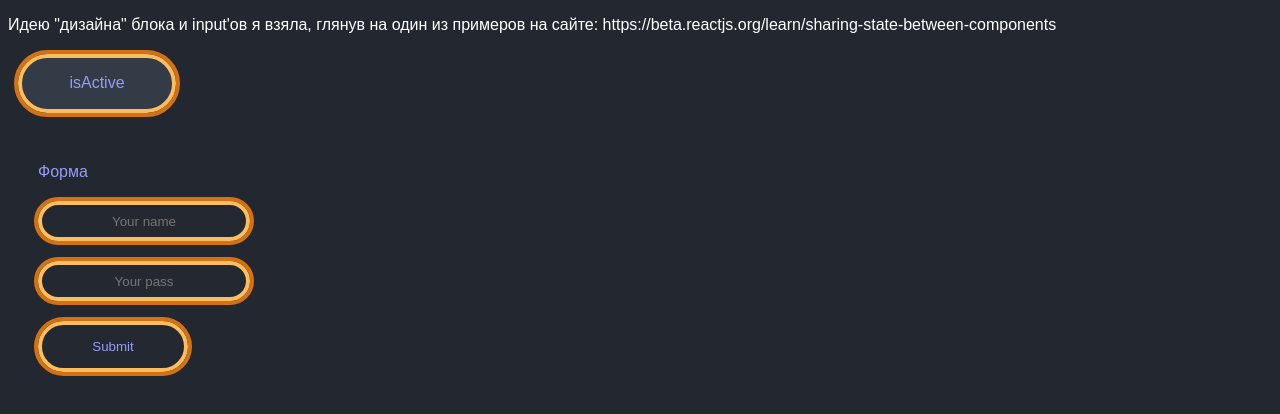
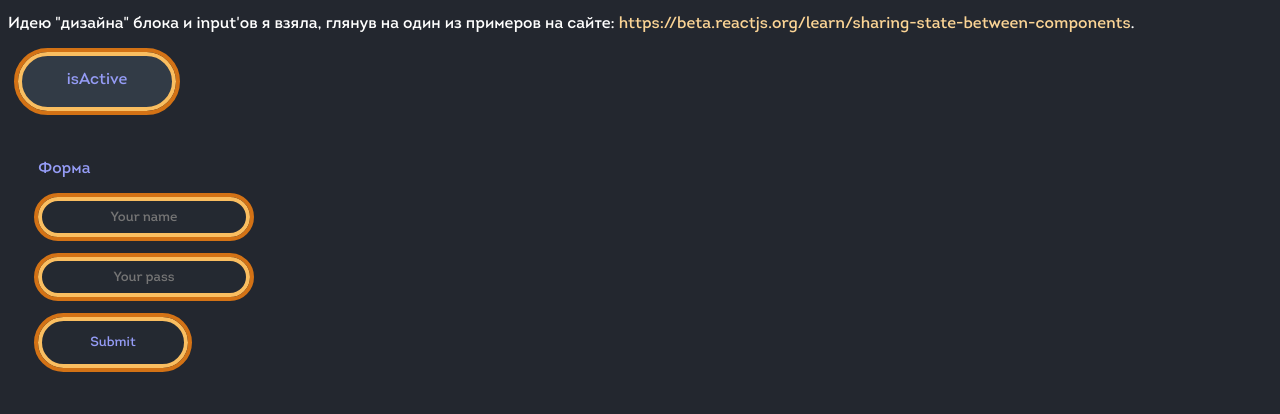
Before and after one commit to AnastasVik/little_form, a plain HTML site: page index.html in a window 1280 px wide. Drawn offline with Linux system fonts and the light colour scheme.

Commit message:
fontIntro, globalLinkStyles and linkToResourceStyles

```diff
--- a/css/index.css
+++ b/css/index.css
@@ -1,5 +1,6 @@
+@import url("../fonts/intro-transfonter/stylesheet.css");
 * {
-  font-family: "Intro Regular", sans-serif;
+  font-family: "Intro", sans-serif;
   outline: none;
   border: none;
   text-decoration: none;
@@ -9,6 +10,22 @@ body {
   background-color: #23272f;
   color: white;
   border: none;
+}
+
+a {
+  color: #fbd495;
+}
+
+a:hover {
+  color: #d37215;
+}
+
+a:focus {
+  color: #d37215;
+}
+
+a:active {
+  color: #fabe60;
 }
 
 .blockWithBorders {
@@ -39,7 +56,8 @@ body {
 .inputStyles:hover, :focus {
   border-color: #a67f40;
   outline-color: #8b4a0e;
-  color: #6266a4;
+  color: #fabe60;
+  caret-color: #fabe60;
 }
 
 .buttonStyles {
--- /dev/null
+++ b/fonts/intro-transfonter/stylesheet.css
@@ -0,0 +1,71 @@
+@font-face {
+    font-family: 'Intro Regular';
+    src: url('Intro-Regular-Italic.woff2') format('woff2'),
+        url('Intro-Regular-Italic.woff') format('woff');
+    font-weight: normal;
+    font-style: italic;
+    font-display: swap;
+}
+
+@font-face {
+    font-family: 'Intro Demo Black CAPS';
+    src: url('IntroDemo-BlackCAPS.woff2') format('woff2'),
+        url('IntroDemo-BlackCAPS.woff') format('woff');
+    font-weight: 900;
+    font-style: normal;
+    font-display: swap;
+}
+
+@font-face {
+    font-family: 'Intro Demo Cond Black CAPS';
+    src: url('IntroDemoCond-BlackCAPS.woff2') format('woff2'),
+        url('IntroDemoCond-BlackCAPS.woff') format('woff');
+    font-weight: 900;
+    font-style: normal;
+    font-display: swap;
+}
+
+@font-face {
+    font-family: 'Intro Demo Cond Light CAPS';
+    src: url('IntroDemoCond-LightCAPS.woff2') format('woff2'),
+        url('IntroDemoCond-LightCAPS.woff') format('woff');
+    font-weight: 300;
+    font-style: normal;
+    font-display: swap;
+}
+
+@font-face {
+    font-family: 'Intro Demo Black Inline CAPS';
+    src: url('IntroDemo-BlackInlineCAPS.woff2') format('woff2'),
+        url('IntroDemo-BlackInlineCAPS.woff') format('woff');
+    font-weight: 900;
+    font-style: normal;
+    font-display: swap;
+}
+
+@font-face {
+    font-family: 'Intro';
+    src: url('Intro-Bold.woff2') format('woff2'),
+        url('Intro-Bold.woff') format('woff');
+    font-weight: bold;
+    font-style: normal;
+    font-display: swap;
+}
+
+@font-face {
+    font-family: 'Intro';
+    src: url('Intro-Regular.woff2') format('woff2'),
+        url('Intro-Regular.woff') format('woff');
+    font-weight: normal;
+    font-style: normal;
+    font-display: swap;
+}
+
+@font-face {
+    font-family: 'Intro Script R H2 Base';
+    src: url('IntroScriptR-H2Base.woff2') format('woff2'),
+        url('IntroScriptR-H2Base.woff') format('woff');
+    font-weight: normal;
+    font-style: normal;
+    font-display: swap;
+}
--- a/index.html
+++ b/index.html
@@ -2,21 +2,21 @@
 <html lang="ru">
   <head>
     <meta charset="UTF-8" />
-    <title>js-learn.page</title>
+    <title>Little Form</title>
     <link href="css/index.css" type="text/css" rel="stylesheet" />
     <script href="js/index.js" ></script>
   </head>
   <body>
-    <p>Идею "дизайна" блока и input'ов я взяла, глянув на один из примеров на сайте: https://beta.reactjs.org/learn/sharing-state-between-components</p>
+    <p>Идею "дизайна" блока и input'ов я взяла, глянув на один из примеров на сайте: <a tabindex="1" href="https://beta.reactjs.org/learn/sharing-state-between-components" >https://beta.reactjs.org/learn/sharing-state-between-components</a>.</p>
     <div class="blockWithBorders" >
       <p>isActive</p>
     </div>
     <div>
       <form action="#" method="post" >
         <span class="formName" >Форма</span><br />
-        <input class="blockWithBorders inputStyles" tabindex="1" type="text" placeholder="Your name" name="username" maxlength="18" /><br />
-        <input class="blockWithBorders inputStyles" tabindex="2" type="password" placeholder="Your pass" name="usernpass" maxlength="20" /><br />
-        <input class="blockWithBorders inputStyles buttonStyles" tabindex="3" class="blockWithBorders buttonStyles" type="submit" value="Submit" />
+        <input class="blockWithBorders inputStyles" tabindex="2" type="text" placeholder="Your name" name="username" maxlength="18" /><br />
+        <input class="blockWithBorders inputStyles" tabindex="3" type="password" placeholder="Your pass" name="usernpass" maxlength="20" /><br />
+        <input class="blockWithBorders inputStyles buttonStyles" tabindex="4" class="blockWithBorders buttonStyles" type="submit" value="Submit" />
       </form>
     </div>
  </body>
```
Also changed, not shown: fonts/intro-transfonter/Intro-Bold.woff (added), fonts/intro-transfonter/Intro-Bold.woff2 (added), fonts/intro-transfonter/Intro-Regular-Italic.woff (added), fonts/intro-transfonter/Intro-Regular-Italic.woff2 (added), fonts/intro-transfonter/Intro-Regular.woff (added), fonts/intro-transfonter/Intro-Regular.woff2 (added), fonts/intro-transfonter/IntroDemo-BlackCAPS.woff (added), fonts/intro-transfonter/IntroDemo-BlackCAPS.woff2 (added), fonts/intro-transfonter/IntroDemo-BlackInlineCAPS.woff (added), fonts/intro-transfonter/IntroDemo-BlackInlineCAPS.woff2 (added), fonts/intro-transfonter/IntroDemoCond-BlackCAPS.woff (added), fonts/intro-transfonter/IntroDemoCond-BlackCAPS.woff2 (added), fonts/intro-transfonter/IntroDemoCond-LightCAPS.woff (added), fonts/intro-transfonter/IntroDemoCond-LightCAPS.woff2 (added), 2 more files.
